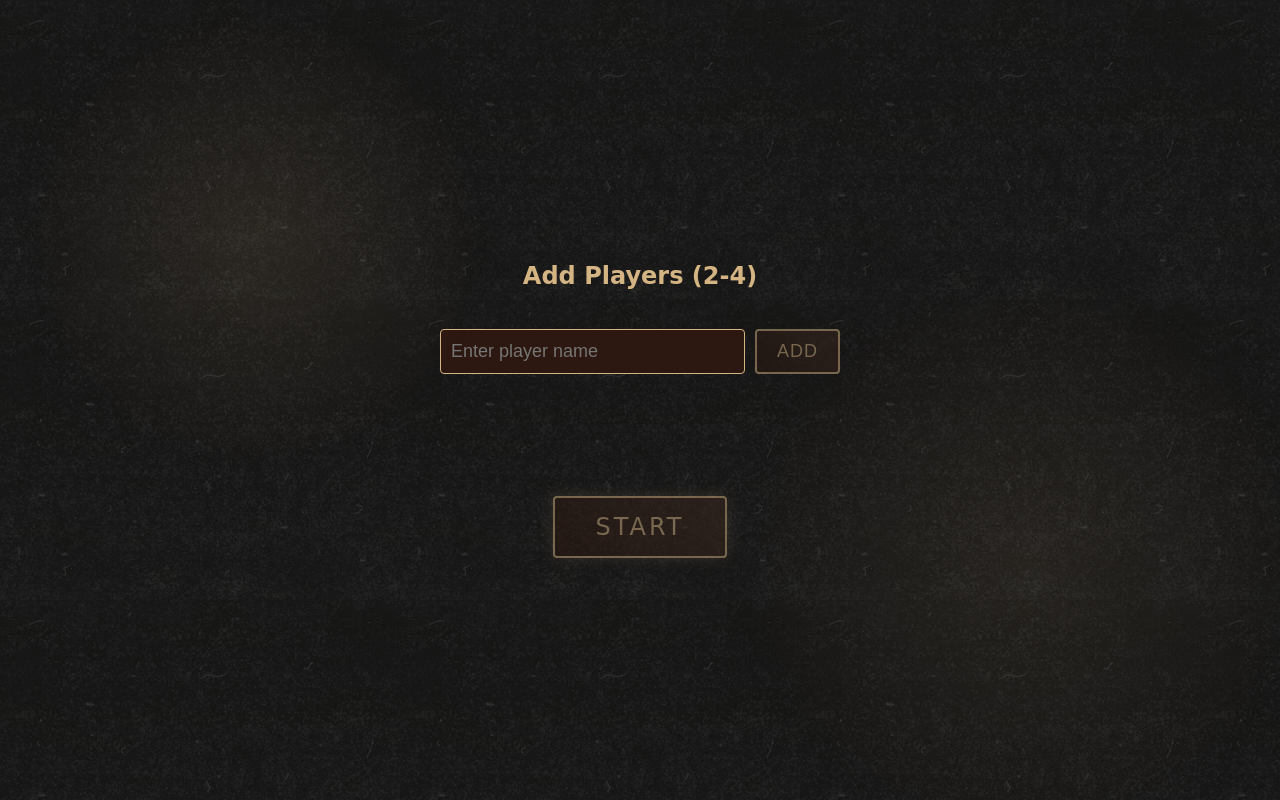
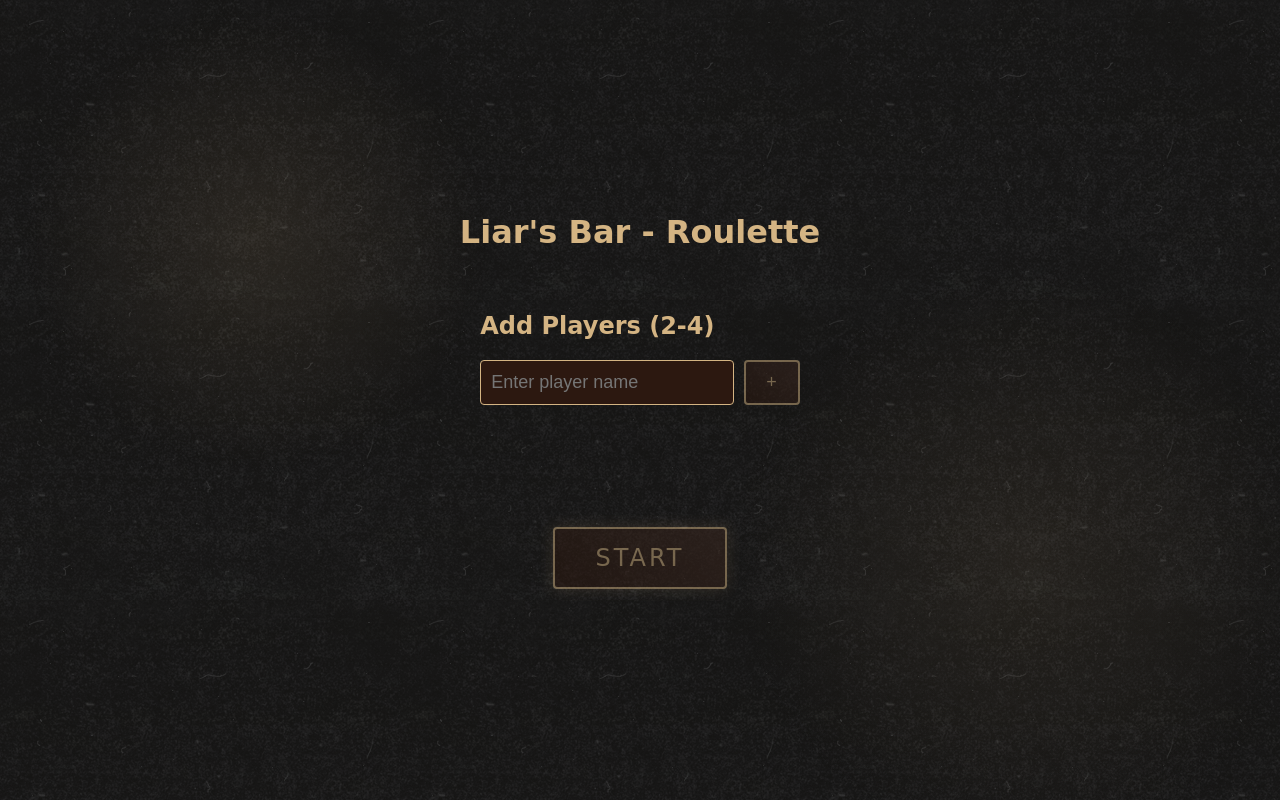
Before and after one commit to celsotavaresdev/liars-bar-roulette, a plain HTML site: page index.html in a window 1280 px wide. Drawn offline with Linux system fonts and the light colour scheme; a web font is replaced by a local one.

Commit message:
Update index.html

```diff
--- a/index.html
+++ b/index.html
@@ -76,22 +76,30 @@
     <div class="heartbeat-pulse right"></div>
   </div>
 
+  <div id="title-container">
+    <h1>Liar's Bar - Roulette</h2>
+  </div>
+
   <!-- Player Setup Container -->
   <div id="player-setup-container">
+    <div id="add-player-container">
       <h2>Add Players (2-4)</h2>
       <div id="player-input-group">
         <input type="text" id="player-name-input" placeholder="Enter player name" maxlength="15">
-      <button id="add-player-button">Add</button>
+        <button id="add-player-button">+</button>
       </div>
+    </div>
+
     <ul id="player-list">
       <!-- Player names will be added here -->
     </ul>
+    <div class="button-container">
       <button id="start-button" class="game-button" disabled>START</button>
+    </div>
   </div>
 
   <!-- New Wrapper for Card and Player List -->
   <div id="main-game-content-wrapper">
-    <!-- Card Reveal Container -->
     <div id="card-reveal-container">
       <h3>Card of the table</h3>
       <div class="card-stack-container">
@@ -108,7 +116,6 @@
               </div>
           </div>
       </div>
-      <p id="card-message" style="font-size: 24px; color: #d4b483; text-align: center;"></p>
     </div>
 
     <!-- Player Score Container (List of Players in Game) -->
@@ -120,6 +127,7 @@
   </div>
 
   <div id="game-container">
+    <div id="spinner-container">
       <div id="message">Load a bullet...</div>
       <div class="cylinder-wrapper">
         <div id="cylinder">
@@ -156,11 +164,13 @@
             </div>
         </div>
       </div>
+    </div>
     <div id="counter"></div>
+    <div class="button-container">
       <button id="spin-button" class="game-button">SPIN</button>
       <button id="fire-button" class="game-button">FIRE</button>
     </div>
-  <!-- end of game-container -->
+  </div>
   <script src="main.js?v2.3"></script>
 </body>
 
```
Lines whose indentation alone changed are shown as unchanged.
